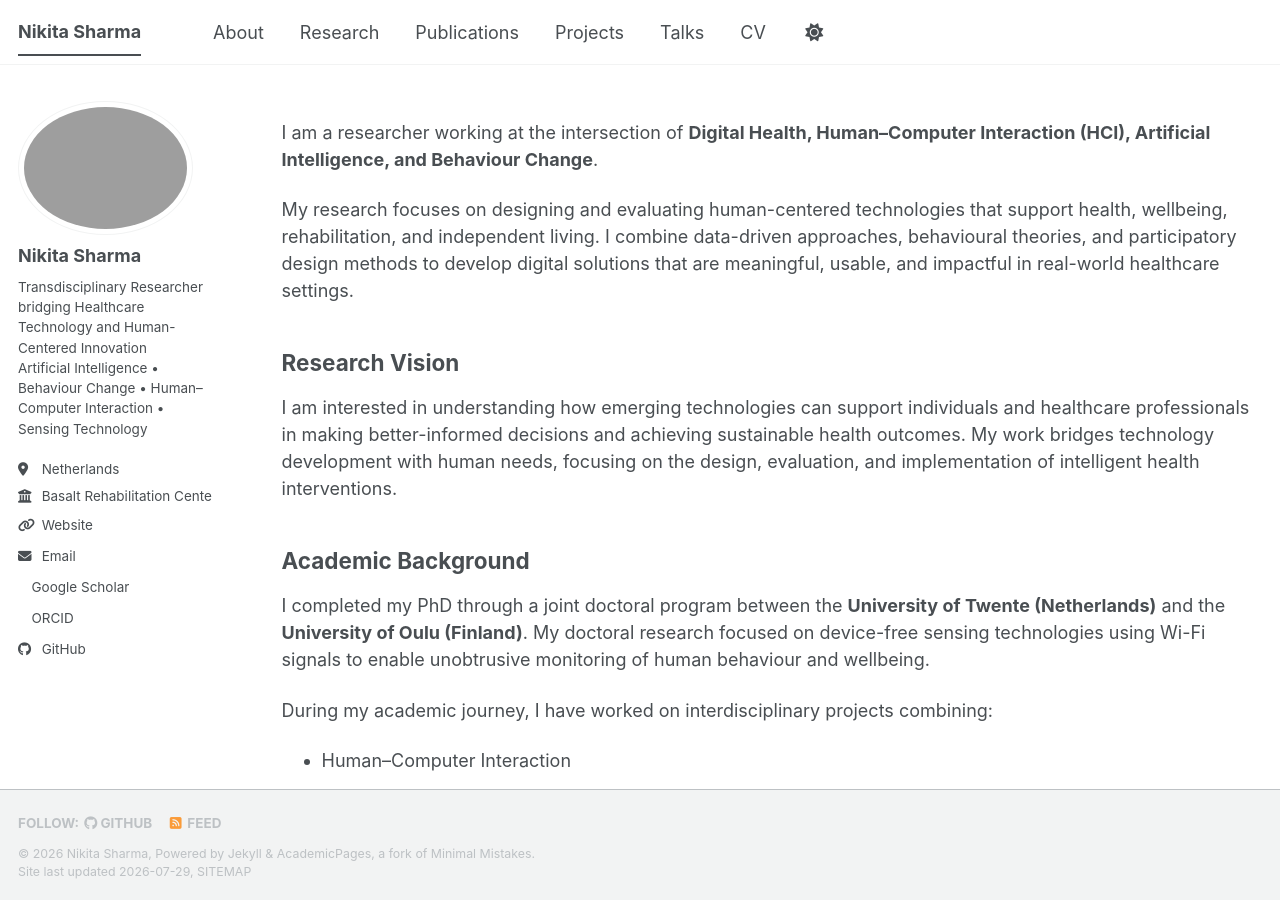
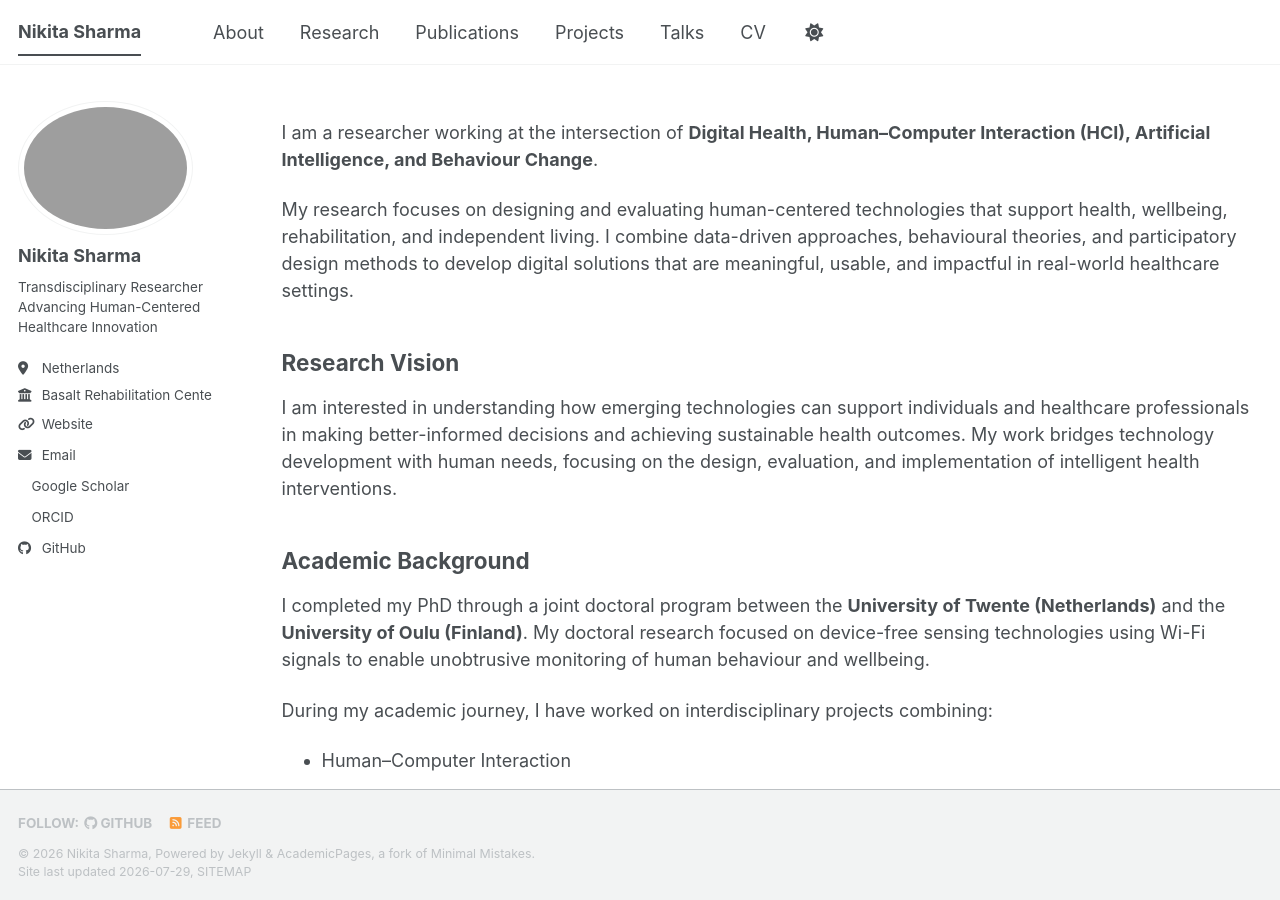
Before and after one commit to nikitasharma14/Portfolio, a Jekyll site: the page built from _pages/about.md, in a window 1280 px wide and 900 px high. Built offline with Jekyll 4.4.1, drawn with Linux system fonts in a browser that asks for light colours; a style sheet for code colours, icons or effects is not loaded.

Commit message:
Update _config.yml

```diff
--- a/_config.yml
+++ b/_config.yml
@@ -26,7 +26,7 @@ author:
   avatar           : "image.png"
   name             : "Nikita Sharma"
   pronouns         :
-  bio              : "Transdisciplinary Researcher bridging Healthcare Technology and Human-Centered Innovation <br> Artificial Intelligence • Behaviour Change • Human–Computer Interaction • Sensing Technology"
+  bio              : "Transdisciplinary Researcher Advancing Human-Centered Healthcare Innovation"
   location         : "Netherlands"
   employer         : "Basalt Rehabilitation Center"
   uri              : "https://nikitasharma14.github.io/Portfolio/"
```
